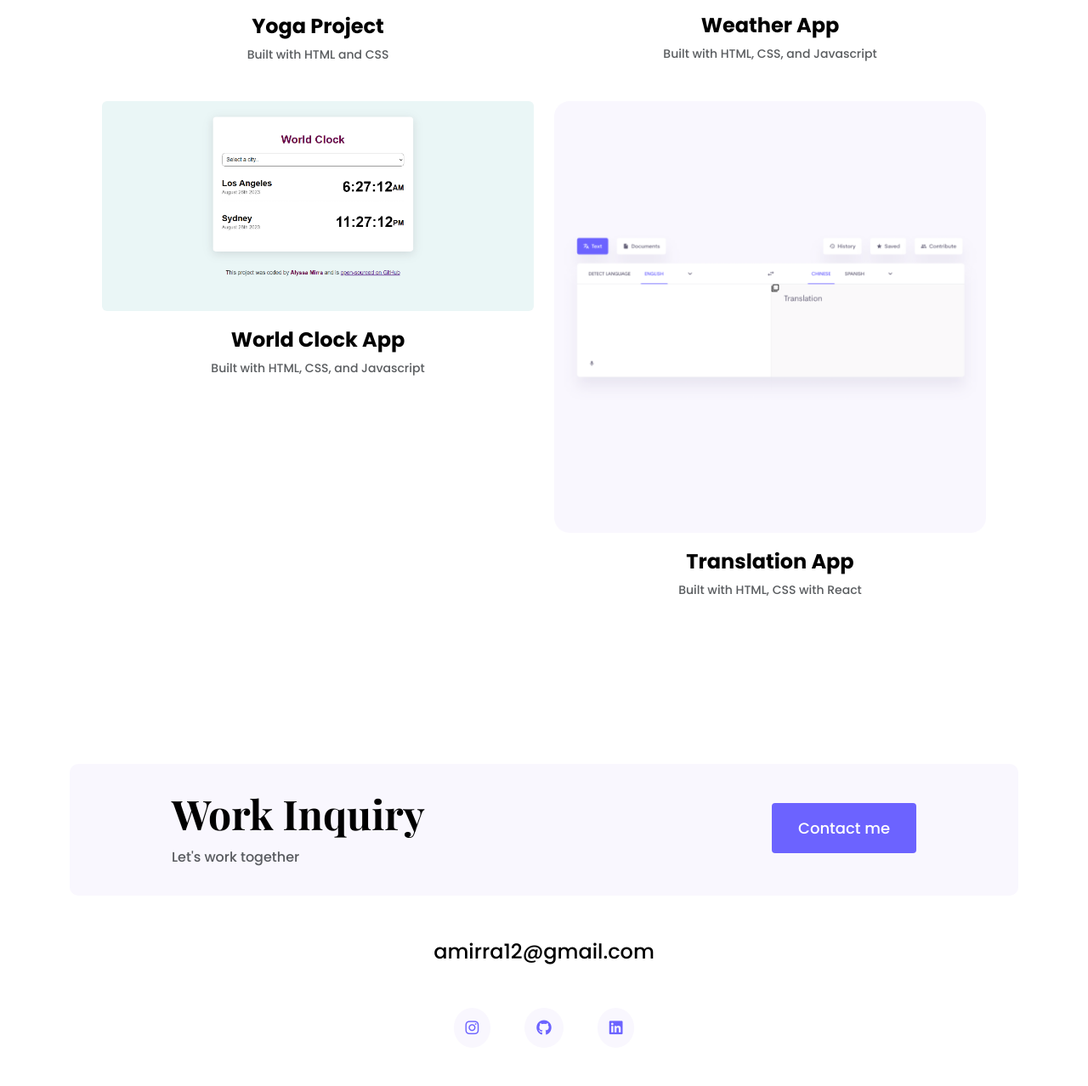
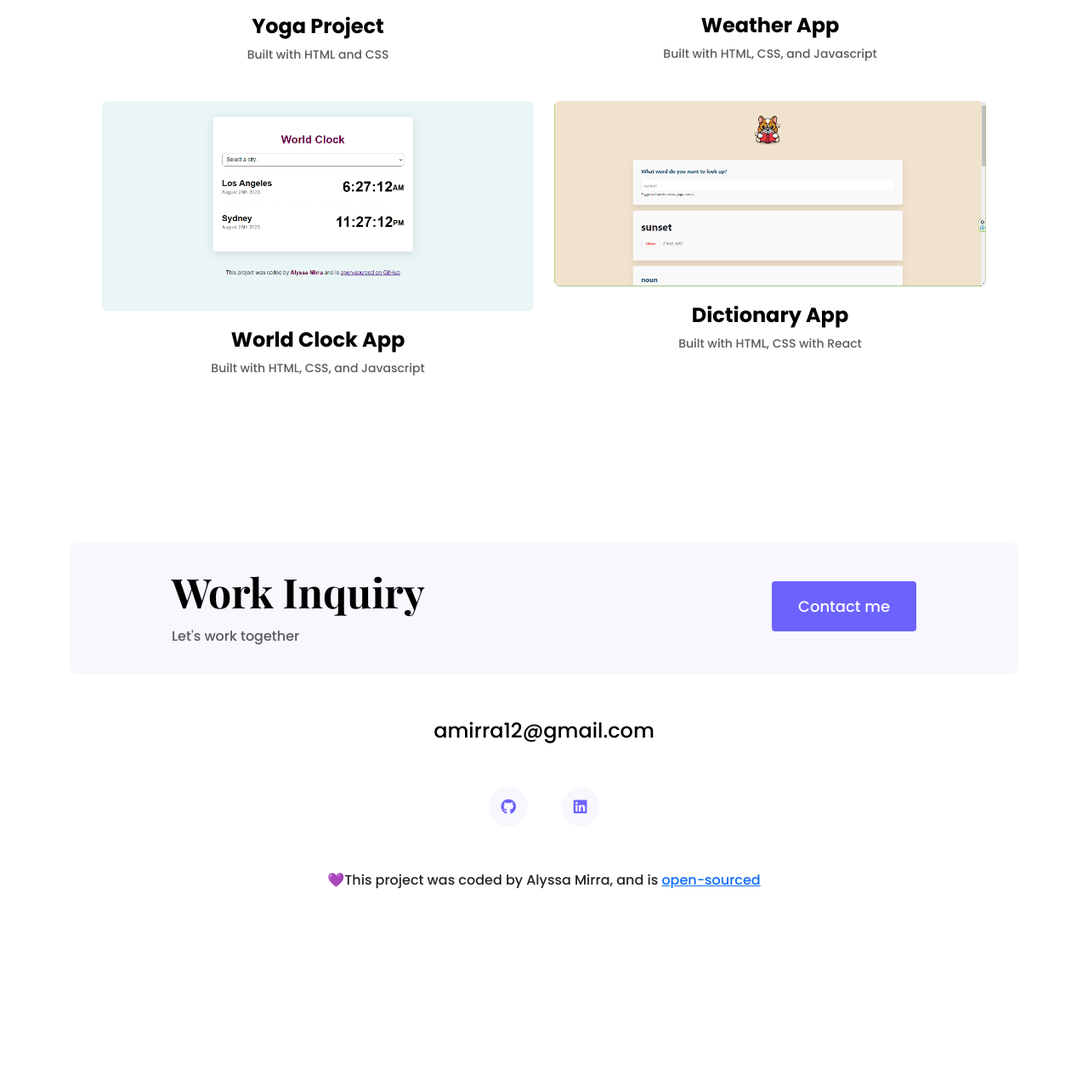
Before and after one commit to AlyssaM12/portfolio-project, a plain HTML site: page work.html in a window 1280 px wide. Shown: the part 619-1897 px from the top of the page at 85% size. After the commit the page ends 1730 px from the top, so only its background shows below. Drawn offline with nearby package versions, Linux system fonts and the light colour scheme.

Commit message:
Added Dictionary App to Portfolio and updated About and Work pages

```diff
--- a/work.html
+++ b/work.html
@@ -100,11 +100,11 @@
           </div>
           <div class="col-md-6 mb-4">
             <img
-              src="images/translation.png"
+              src="images/dictionary-app.png"
               class="img-fluid mb-3 rounded"
-              alt="Translation App project preview"
+              alt="Dictionary App project preview"
             />
-            <h3 class="text-center m-0">Translation App</h3>
+            <h3 class="text-center m-0">Dictionary App</h3>
             <p class="text-center text-muted">
               Built with HTML, CSS with React
             </p>
@@ -139,13 +139,6 @@
       </div>
       <div class="social-links d-flex justify-content-center">
         <a
-          href="https://www.instagram.com"
-          target="_blank"
-          title="Instagram Profile"
-        >
-          <i class="fa-brands fa-instagram"></i>
-        </a>
-        <a
           href="https://www.github.com/Alyssam12"
           target="_blank"
           title="GitHub Profile"
```
Also changed, not shown: about.html (+1 -8 lines), images/IMG_3087.jpg (added), images/dictionary-app.png (added).
